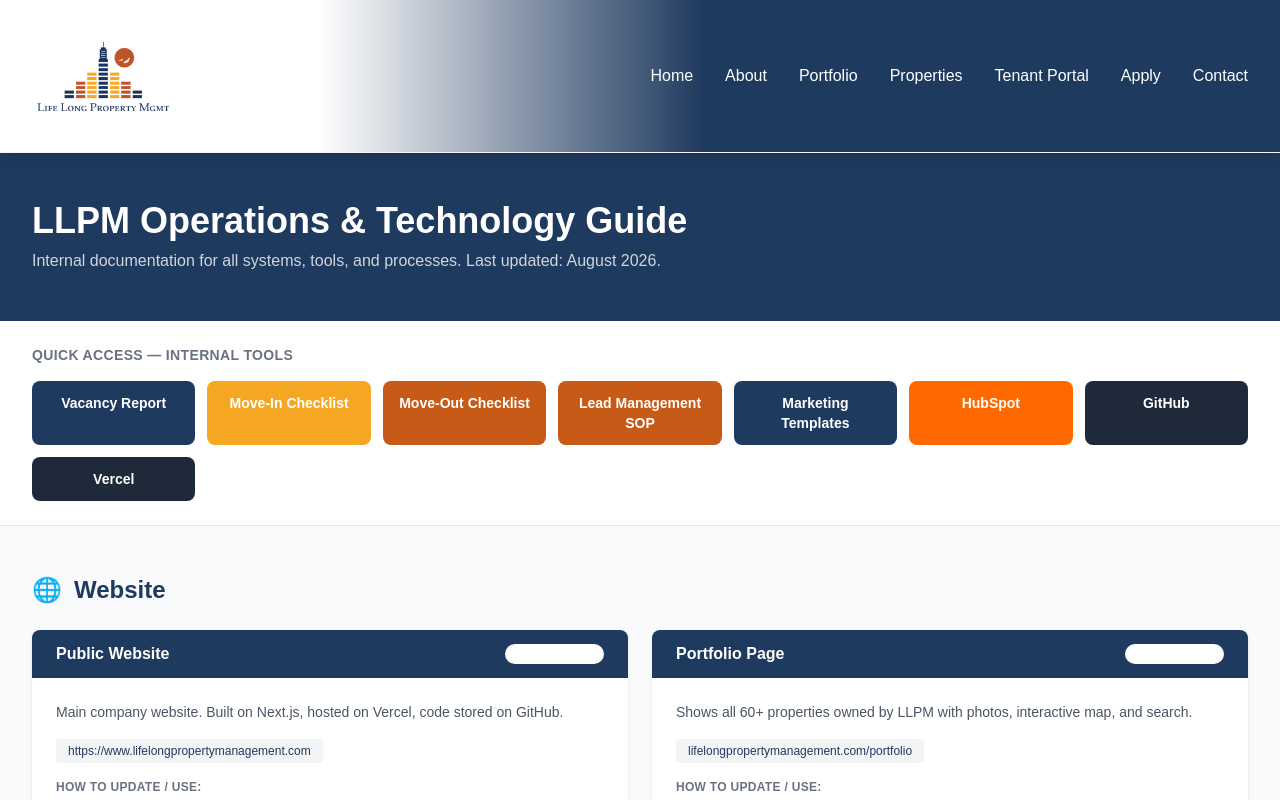
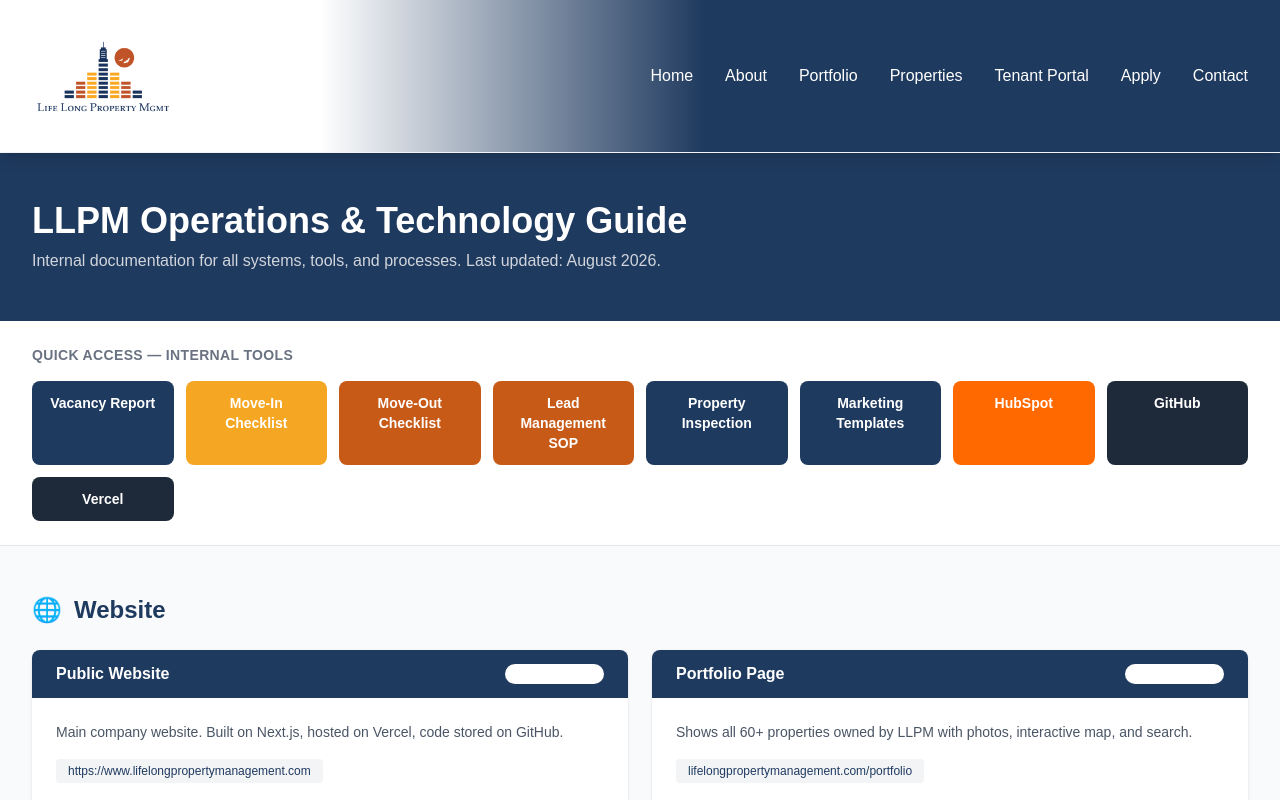
Before and after one commit to LLPMtech/LLPMwebsite, a Next.js app: page /docs in a window 1280 px wide. Shown: the top 800 px of the page. Built offline with nearby package versions, Linux system fonts and the light colour scheme.

Commit message:
Add Property Inspection to quick access buttons

```diff
--- a/src/app/docs/page.tsx
+++ b/src/app/docs/page.tsx
@@ -316,12 +316,13 @@ export default function DocsPage() {
       <section className="bg-white border-b border-gray-200">
         <div className="max-w-7xl mx-auto px-4 sm:px-6 lg:px-8 py-6">
           <h2 className="text-sm font-bold text-gray-500 uppercase tracking-wide mb-4">Quick Access — Internal Tools</h2>
-          <div className="grid grid-cols-2 sm:grid-cols-3 lg:grid-cols-7 gap-3">
+          <div className="grid grid-cols-2 sm:grid-cols-3 lg:grid-cols-8 gap-3">
             {[
               { label: 'Vacancy Report', url: '/vacancy', color: 'bg-navy' },
               { label: 'Move-In Checklist', url: '/move-in', color: 'bg-gold' },
               { label: 'Move-Out Checklist', url: '/move-out', color: 'bg-rust-orange' },
               { label: 'Lead Management SOP', url: '/sop', color: 'bg-rust-orange' },
+              { label: 'Property Inspection', url: '/inspection', color: 'bg-navy' },
               { label: 'Marketing Templates', url: '/marketing', color: 'bg-navy' },
               { label: 'HubSpot', url: 'https://app.hubspot.com', color: 'bg-orange-500' },
               { label: 'GitHub', url: 'https://github.com/LLPMtech/LLPMwebsite', color: 'bg-gray-800' },
```
